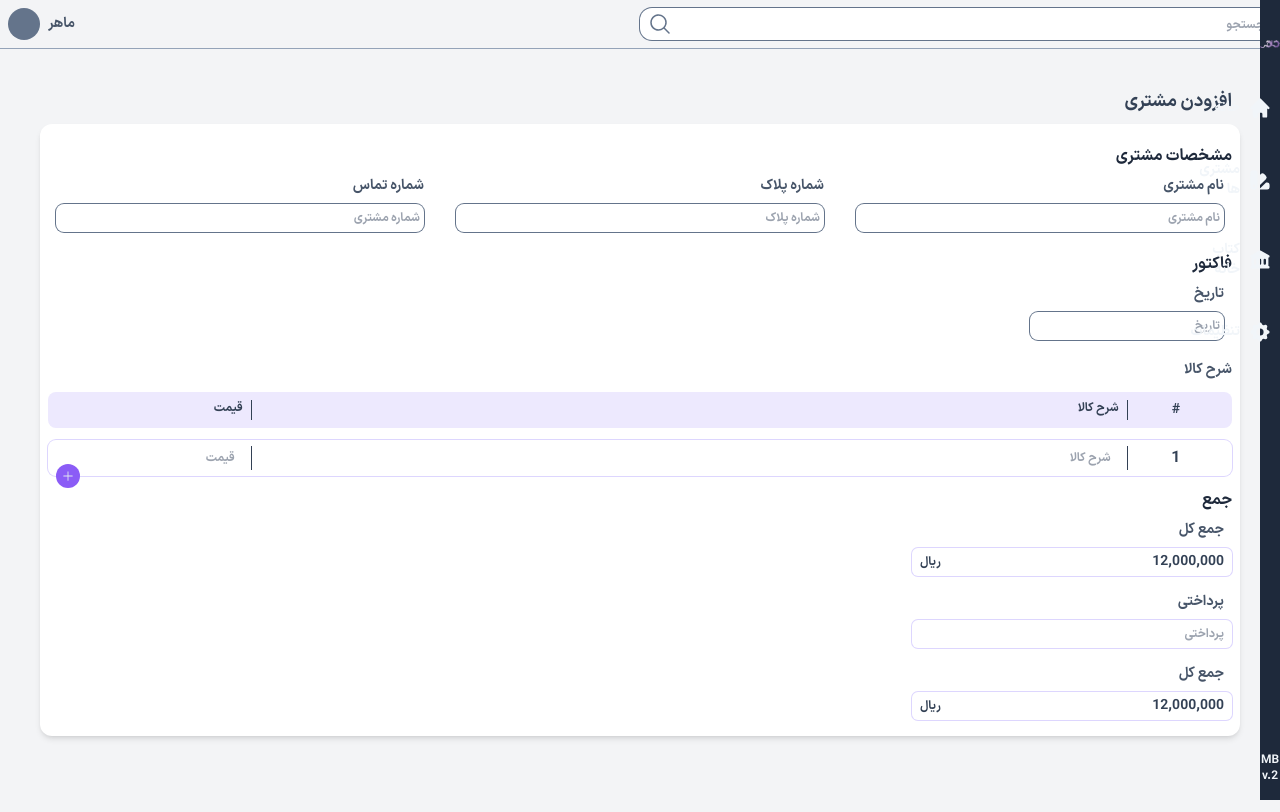
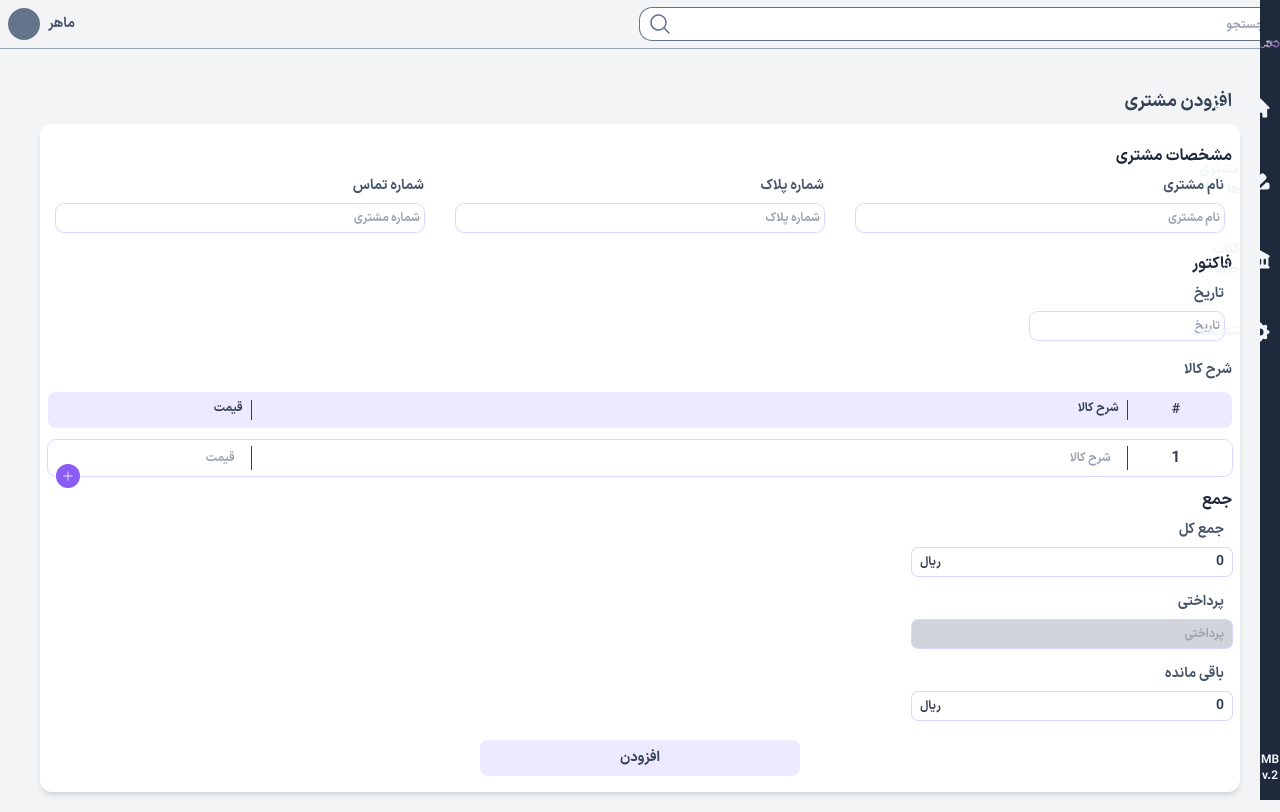
Before and after one commit to Matin-Sangabi/designated-app, a Next.js app: page /addCustomer in a window 1280 px wide. Built offline with nearby package versions, Linux system fonts and the light colour scheme.

Commit message:
formik added

```diff
--- a/package.json
+++ b/package.json
@@ -11,6 +11,7 @@
   "dependencies": {
     "eslint": "8.36.0",
     "eslint-config-next": "13.2.4",
+    "formik": "^2.2.9",
     "mongoose": "^7.0.2",
     "next": "13.2.4",
     "react": "18.2.0",
--- a/src/components/customer/customerForms.js
+++ b/src/components/customer/customerForms.js
@@ -1,10 +1,11 @@
-const CustomersInputs = ({ type, name, placeholder }) => {
+const CustomersInputs = ({ type, name, placeholder, formik }) => {
   return (
     <input
       type={type}
       name={name}
+      {...formik.getFieldProps(`${name}`)}
       placeholder={placeholder}
-      className="placeholder:text-xs outline-none border-none rounded-lg ring-1 ring-slate-500 p-1 focus:ring-offset-2 focus:ring-2 focus:text-base text-sm focus:ring-slate-500 transition-all ease-in-out duration-300"
+      className="placeholder:text-xs outline-none border-none rounded-lg ring-1 ring-violet-200 p-1 focus:ring-offset-2 focus:ring-2  text-sm focus:ring-violet-200 transition-all ease-in-out duration-300"
     />
   );
 };
--- a/src/components/customer/customerTotla.js
+++ b/src/components/customer/customerTotla.js
@@ -1,18 +1,56 @@
-import { useState } from "react";
+import { useEffect, useState } from "react";
+import { format } from "../../utils/formatNumber";
 
-const CustomerTotal = () => {
+const CustomerTotal = ({ formik , remain , setRemain , totalPrice , setTotalPrice }) => {
   const [currency, setCurrency] = useState(false);
+  const [maxLength, setMaxLength] = useState(0);
+  useEffect(() => {
+    const total = formik.values.desc.reduce((arr, curr) => {
+      return curr.price && arr + Number(curr.price.split(",").join(""));
+    }, 0);
+    setTotalPrice(total);
+  }, [formik.values.desc]);
+
+  useEffect(() => {
+    if (totalPrice > 1) {
+      const totalPriceLength = totalPrice
+        .toLocaleString()
+        .toString(10)
+        .replace(/\D/g, "0")
+        .split("")
+        .map(Number);
+      setMaxLength(totalPriceLength);
+      const remain =
+        totalPrice - Number(formik.values.payment.split(",").join(""));
+      setRemain(remain);
+    }
+  }, [formik.values, totalPrice]);
   const changeHandler = (e) => {
     format(e.target);
+    if (Number(e.target.value.split(",").join("") > totalPrice)) {
+      format(e.target);
+      formik.values.payment = e.target.value;
+    }
     e.target.value.length > 0 ? setCurrency(true) : setCurrency(false);
   };
+  const keyupHandler = (e) => {
+    if (Number(e.target.value.split(",").join("") > totalPrice)) {
+      let position = e.target.selectionStart;
+      e.target.value =
+        e.target.value.substring(0, position - 1) +
+        e.target.value.substring(position + 1);
+      format(e.target);
+      formik.values.payment = e.target.value;
+    }
+  };
+
   return (
     <div className="flex flex-col gap-2 max-w-xs">
       <div className="flex flex-col ">
         <span className="text-sm text-slate-600 p-2">جمع کل</span>
         <div className="py-1 px-2 flex items-center justify-between ring-1 ring-violet-200 rounded-md">
           <span className="text-slate-700 text-sm">
-            {Number("12000000").toLocaleString()}
+            {totalPrice ? Number(totalPrice).toLocaleString() : "0"}
           </span>
           <span className="text-xs text-slate-700">ريال</span>
         </div>
@@ -21,20 +59,23 @@ const CustomerTotal = () => {
         <span className="text-sm text-slate-600 p-2">پرداختی</span>
         <input
           type="text"
+          maxLength={maxLength.length}
           placeholder="پرداختی"
           onInput={changeHandler}
-          className="placeholder:text-xs  focus:ring-2 focus:ring-offset-2 focus:ring-violet-200 transition-all ease-in-out duration-300 text-sm border-none outline-none ring-1 ring-violet-200 rounded-md py-1 px-2"
+          onKeyUp={keyupHandler}
+          {...formik.getFieldProps("payment")}
+          disabled={totalPrice > 0 && totalPrice ? false : true}
+          className="placeholder:text-xs disabled:bg-gray-300  focus:ring-2 focus:ring-offset-2 focus:ring-violet-200 transition-all ease-in-out duration-300 text-sm border-none outline-none ring-1 ring-violet-200 rounded-md py-1 px-2"
         />
-
         {currency && (
           <span className="absolute left-2 bottom-1 text-xs">ريال</span>
         )}
       </div>
       <div className="flex flex-col">
-        <span className="text-sm text-slate-600 p-2">جمع کل</span>
+        <span className="text-sm text-slate-600 p-2">باقی مانده</span>
         <div className="py-1 px-2 flex items-center justify-between ring-1 ring-violet-200 rounded-md">
           <span className="text-slate-700 text-sm">
-            {Number("12000000").toLocaleString()}
+            {Number(remain).toLocaleString()}
           </span>
           <span className="text-xs text-slate-700">ريال</span>
         </div>
--- a/src/containers/layout/header.js
+++ b/src/containers/layout/header.js
@@ -44,7 +44,7 @@ const Header = () => {
           </div>
         </div>
       </header>
-      <div className="fixed top-0 left-0 p-2  border-b-[1px] z-10  border-slate-400 w-full">
+      <div className="fixed top-0 left-0 p-2  border-b-[1px] z-10  border-slate-400 w-full bg-gray-100">
         <div className="container max-w-screen-xl mx-auto  flex items-center justify-between relative">
           <div className="flex-1 items-center flex">
             <div className="flex items-center relative w-full">
@@ -53,10 +53,12 @@ const Header = () => {
                 className="py-1 px-2 focus:ring-2 focus:ring-slate-500 focus:ring-offset-2 text-slate-700 ring-1 ring-slate-500 w-full rounded-xl outline-none border-none placeholder:text-xs transition-all ease-in-out duration-300"
                 placeholder="جستجو"
               />
-              <span className="text-2xl text-slate-500 absolute left-2"><HiMagnifyingGlass/></span>
+              <span className="text-2xl text-slate-500 absolute left-2">
+                <HiMagnifyingGlass />
+              </span>
             </div>
           </div>
-          <div className="flex-1 items-center flex justify-end">
+          <div className="flex-1 items-center flex justify-end ">
             <div className="flex gap-x-2 items-center">
               <span className="text-sm text-slate-600">ماهر</span>
               <span className="w-8 h-8 rounded-full bg-slate-500 flex items-center justify-center"></span>
--- a/src/pages/addCustomer/index.js
+++ b/src/pages/addCustomer/index.js
@@ -3,13 +3,29 @@ import CustomerDesc from "../../components/customer/customerDesc";
 import CustomersInputs from "../../components/customer/customerForms";
 import CustomerTotal from "../../components/customer/customerTotla";
 import Layout from "../../containers/layout";
-import { format } from "../../utils/formatNumber";
+import { useFormik } from "formik";
+const initialValues = {
+  name: "",
+  plate: "",
+  phone: "",
+  desc: [],
+  payment: "",
+};
 const AddCustomer = () => {
+  const [totalPrice, setTotalPrice] = useState(0);
+  const [remain, setRemain] = useState(0);
+  const onSubmit = (values) => {
+    console.log(values);
+  };
+  const formik = useFormik({
+    initialValues,
+    onSubmit,
+  });
   return (
     <Layout>
       <h1 className="text-lg text-slate-700 font-semibold p-2">افزودن مشتری</h1>
-      <div className="pt-5 mx-auto max-w-screen-xl bg-white shadow-md rounded-xl flex flex-col gap-y-4 px-2 py-4">
-        <form className="">
+      <div className="pt-5 mx-auto max-w-screen-xl bg-white shadow-md rounded-xl flex flex-col gap-y-4 px-2 py-4 mb-5">
+        <form onSubmit={formik.handleSubmit}>
           <h1 className="text-slate-800  ">مشخصات مشتری</h1>
           <div className="flex flex-col md:flex-row md:items-center p-2 text-slate-600 md:gap-x-8 gap-y-4">
             <label className="flex flex-col gap-y-2 flex-1">
@@ -18,6 +34,7 @@ const AddCustomer = () => {
                 type={"text"}
                 name={"name"}
                 placeholder={"نام مشتری"}
+                formik={formik}
               />
             </label>
             <label className="flex flex-col gap-y-2 flex-1">
@@ -26,6 +43,7 @@ const AddCustomer = () => {
                 type={"text"}
                 name={"plate"}
                 placeholder={"شماره پلاک"}
+                formik={formik}
               />
             </label>
             <label className="flex flex-col gap-y-2 flex-1">
@@ -34,6 +52,7 @@ const AddCustomer = () => {
                 type={"text"}
                 name={"phone"}
                 placeholder={"شماره مشتری"}
+                formik={formik}
               />
             </label>
           </div>
@@ -45,13 +64,25 @@ const AddCustomer = () => {
                 type={"text"}
                 name={"date"}
                 placeholder={"تاریخ"}
+                formik={formik}
               />
             </label>
           </div>
           <h1 className="text-slate-600 pt-3 text-sm">شرح کالا</h1>
-          <CustomerDesc />
+          <CustomerDesc formik={formik} />
           <h1 className="text-slate-800 pt-3">جمع</h1>
-          <CustomerTotal />
+          <CustomerTotal
+            remain={remain}
+            totalPrice={totalPrice}
+            setRemain={setRemain}
+            setTotalPrice={setTotalPrice}
+            formik={formik}
+          />
+          <div className="max-w-xs mx-auto">
+            <button className="p-2 bg-violet-100    text-center rounded-lg  w-full text-sm text-slate-700 mt-5  hover:ring-2 hover:ring-offset-2 hover:ring-violet-200 transition-all ease-in-out duration-300">
+              افزودن
+            </button>
+          </div>
         </form>
       </div>
     </Layout>
```
Also changed, not shown: src/components/customer/customerDesc.js (+11 -20 lines), 1 other file (tests, documents, lock files or other folders).
